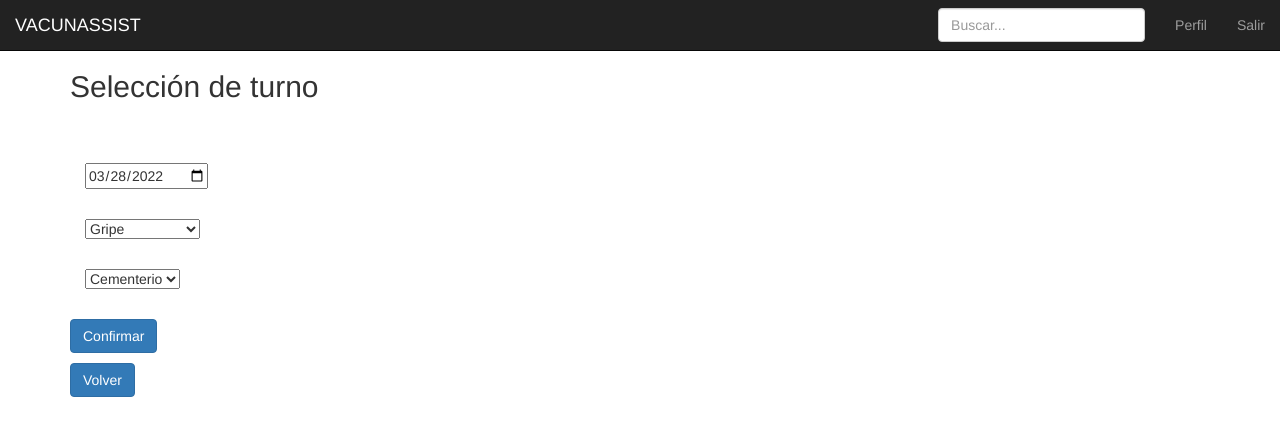
After one commit to serdel1979/vacunatorio, a Flask app: page /sacar_turno in a window 1280 px wide. The commit adds this page. Shown: the top 436 px of the page. Run offline with Flask 2, Linux system fonts and the light colour scheme; the visitor is signed in with stand-in values (Sample User, id 1); data comes from the database, SQL or seed files in the repository; some libraries are stand-ins or nearby versions.

Commit message:
haciendo solicitar turnos

```diff
--- a/app/templates/menu.html
+++ b/app/templates/menu.html
@@ -33,12 +33,12 @@ VACUNASSIS
             {% if tipo == 1 or tipo == 2 %}
             <li><a href="#">Historial</a></li>
             <li><a href="#">Solicitudes</a></li>
-            <li><a href="#">Turnos</a></li>
+            <li><a href="">Turnos</a></li>
             {% endif %}
             {% if tipo == 3 %}
             <li><a href="#">Mis turnos</a></li>
             <li><a href="#">Mis vacunas</a></li>
-            <li><a href="#">Sacar turno</a></li>
+            <li><a href="/sacar_turno">Sacar turno</a></li>
             {% endif %}
             <li><a href="#">Perfil</a></li>
             <li><a href="/logout">Salir</a></li>
--- /dev/null
+++ b/app/templates/pedir_turno.html
@@ -0,0 +1,61 @@
+{% include './menu.html' %}
+{% import "bootstrap/wtf.html" as wtf %}
+<div class="container">
+
+
+    {% with msg = get_flashed_messages(with_categories=true) %}
+    {% if msg %}
+    {% for category,m in msg %}
+    <div class="alert alert-{{ category }}" role="alert"> {{ m }}
+        <button type="button" class="close" data-dismiss="alert">&times;</button>
+    </div>
+    {% endfor %}
+    {% endif %}
+    {% endwith %}
+
+    <div class="card">
+        <div class="card-header">
+            <h2>Selección de turno</h2>
+        </div>
+        <div class="card-body">
+            <p class="card-text">
+            <form class="form-signin" method="POST" action="/registra_turno">
+                <div class="form-signin">
+                    <div class="col-md-12">
+                        <input min={{min}} style="margin-top: 30px;" id="fecha_turno" name="fecha_turno" type="date"
+                            placeholder="Eliga una fecha" value={{min}}>
+                    </div>
+                </div>
+                <div class="form-signin">
+                    <div class="col-md-12">
+                        <select class="form-signin" aria-label="Default select example" style="margin-top: 30px;"
+                            id="vacuna" name="vacuna" type="text" placeholder="Vacuna" class="form-control">
+                            {% for v in vacunas %}
+                            <option value="{{ v }}">{{ v }}</option>
+                            {% endfor %}
+                        </select>
+                    </div>
+                </div>
+                <div class="form-signin">
+                    <div class="col-md-12">
+                        <select class="form-signin" aria-label="Default select example" style="margin-top: 30px;"
+                            id="sede" name="sede" type="text" placeholder="Sede" class="form-control">
+                            {% for s in sedes %}
+                            <option value="{{ s }}">{{ s }}</option>
+                            {% endfor %}
+                        </select>
+                    </div>
+                </div>
+                <div class="form-signin" style="margin-top: 30px;">
+                    <button style="margin-top: 30px;" class="btn btn-primary" type="submit">Confirmar</button>
+                </div>
+
+            </form>
+            </p>
+            <a href="/"  class="btn btn-primary">Volver</a>
+        </div>
+    </div>
+
+
+
+</div> <!-- /container -->
--- a/run.py
+++ b/run.py
@@ -7,11 +7,13 @@ from flask_login import LoginManager, login_user, logout_user, login_required
 from app.forms.forms import EnfermeroForm, LoginForm, RegistroForm, VacunaForm
 from app.model.user import User
 from app.model.vacunas import Vacuna
+from datetime import date, datetime, timedelta
 
 from app import create_app
 
 app = create_app()
 
+sedes = ["Cementerio","Terminal","Municipal"]
 
 @app.route('/')
 def index():
@@ -96,9 +98,33 @@ def enfermeros():
     return render_template('enfermeros.html',enfermeros=enfermeros,tipo = session["tipo"], id=session["id_user"])
 
 
+
+@app.route('/sacar_turno')
+def sacar_turno():
+    vacuns = Vacuna.get_all()
+    vacunas=[]
+    min= datetime.now()
+    min = min + timedelta(days=7)
+    print(min)
+    for v in vacuns:
+        vacunas.append(v.nombre)
+    return render_template('pedir_turno.html',min=min,sedes=sedes,vacunas=vacunas,tipo = session["tipo"], id=session["id_user"])
+
+@app.route('/registra_turno', methods=['GET','POST'])
+def registra_turno():
+    if request.method=='POST':
+        fecha_turno = request.form['fecha_turno']
+        sede = request.form['sede']
+        vacuna = request.form['vacuna']
+    print(fecha_turno)
+    print(sede)
+    print(vacuna)
+    return render_template('index.html',tipo = session["tipo"], id=session["id_user"] )
+
+
 @app.route('/edit_enfermero/<int:id>', methods=['GET','POST'])
 def edit_enfermero(id):
-    sedes = ["Cementerio","Terminal","Municipal"]
+    #sedes = ["Cementerio","Terminal","Municipal"]
     enfermero = User.get_by_id(id)
     if enfermero != None:
         if request.method=='POST':
```
Also changed, not shown: app/model/turnos.py (added, +37 -0 lines), app/forms/forms.py (line endings or trailing spaces).
